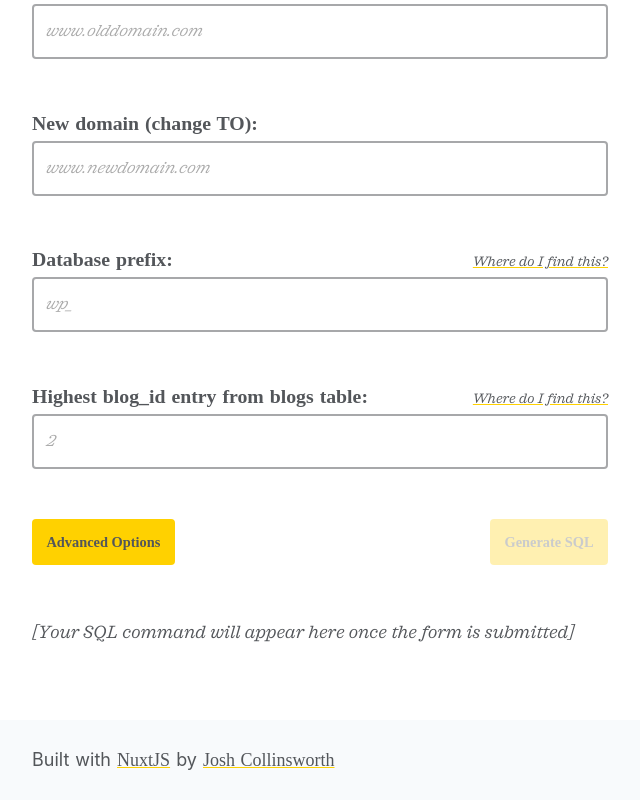
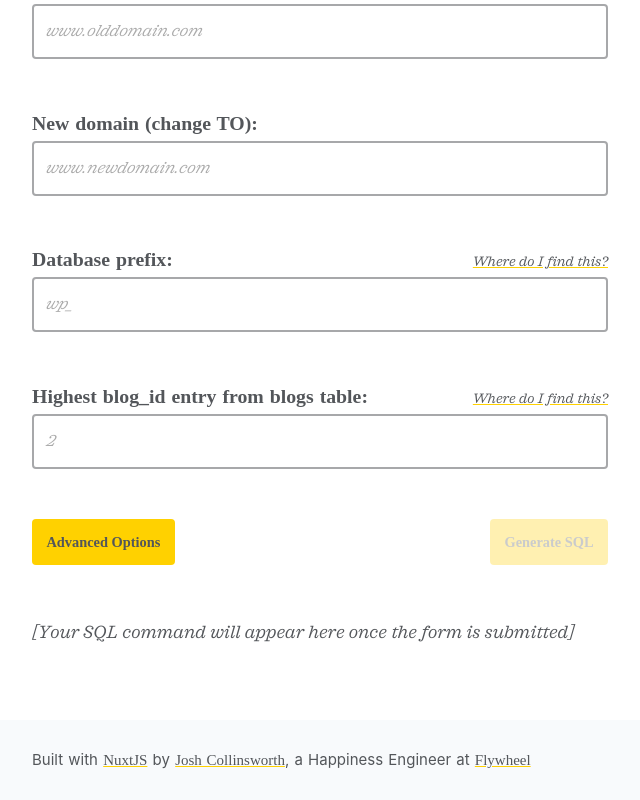
Before and after one commit to josh-collinsworth/wp_multisite_domain_replace, a Nuxt app: page / in a window 1280 px wide. Shown: the part 422-1222 px from the top of the page, without its empty margins (320-960 px from the left). Built offline with nearby package versions, Linux system fonts and the light colour scheme; a small style sheet from the web is missing.

Commit message:
Pre going live

```diff
--- a/components/BackToFAQs.vue
+++ b/components/BackToFAQs.vue
@@ -1,5 +1,9 @@
 <template>
-  <p><nuxt-link to="/faq">Back to FAQs</nuxt-link></p>
+  <p>
+    <nuxt-link to="/faq">Back to FAQs</nuxt-link>
+    |
+    <nuxt-link to="/">Home</nuxt-link>
+  </p>
 </template>
 
 <script>
--- a/components/Footer.vue
+++ b/components/Footer.vue
@@ -1,12 +1,17 @@
 <template>
   <footer>
     <div class="container">
-      Built with
-      <a href="https://nuxtjs.org/" target="_blank">NuxtJS</a>
-      by
-      <a href="https://joshcollinsworth.com/" target="_blank"
-        >Josh Collinsworth</a
-      >
+      <p>
+        <small>
+          Built with
+          <a href="https://nuxtjs.org/" target="_blank">NuxtJS</a>
+          by
+          <a href="https://joshcollinsworth.com/" target="_blank"
+            >Josh Collinsworth</a
+          >, a Happiness Engineer at
+          <a href="https://getflywheel.com/" target="_blank">Flywheel</a>
+        </small>
+      </p>
     </div>
   </footer>
 </template>
```
